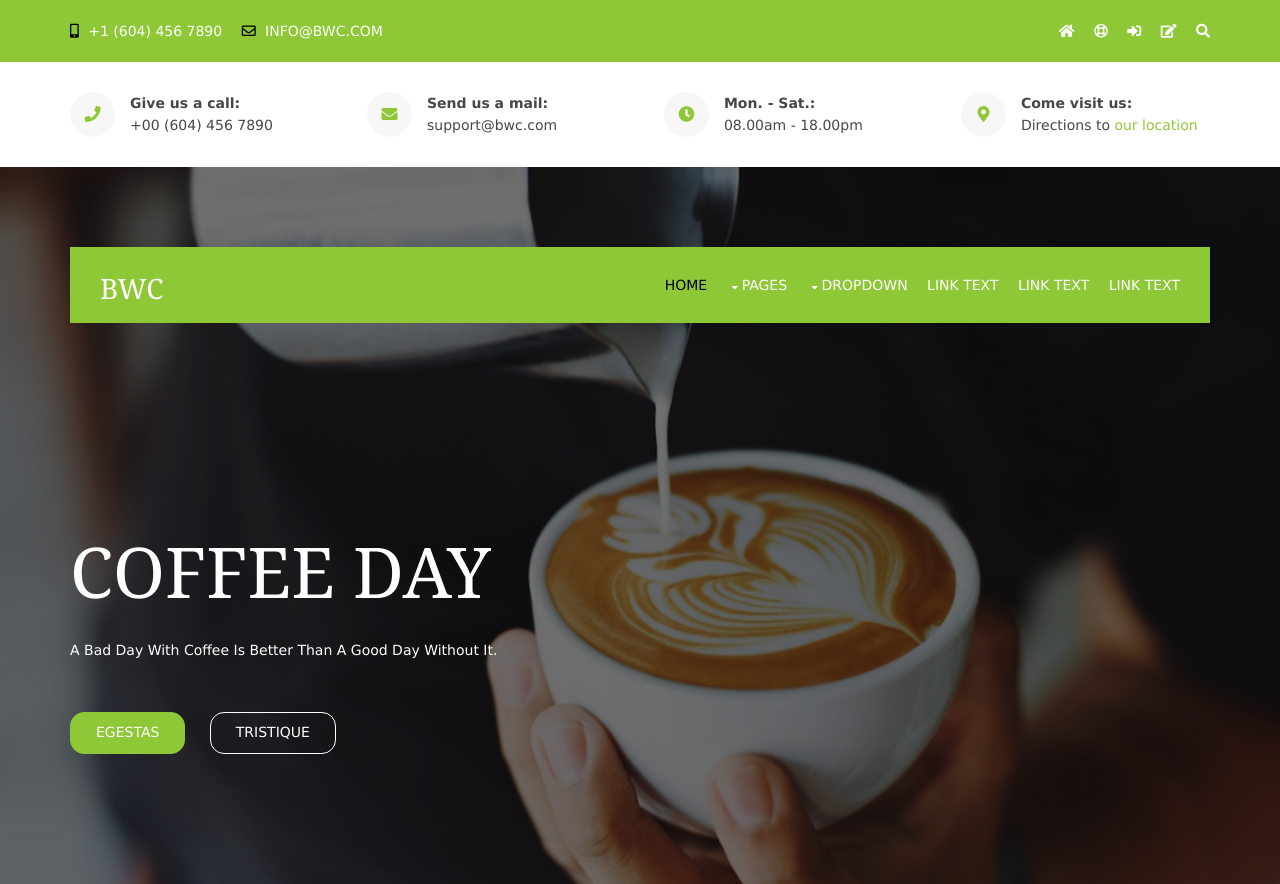
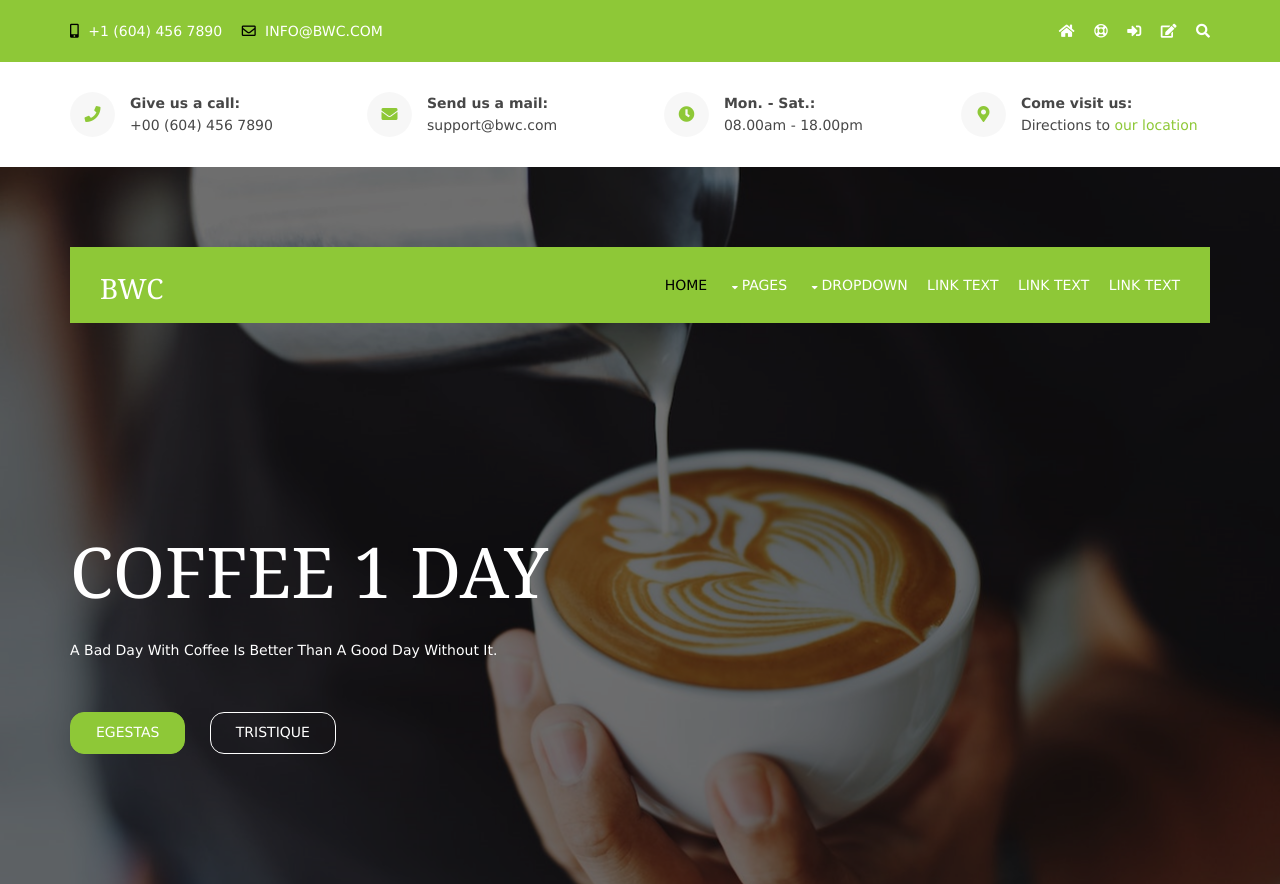
Before and after one commit to AnkitSimran/BWC_static, a plain HTML site: page BWC/index.html in a window 1280 px wide. Shown: the top 884 px of the page. Drawn offline with Linux system fonts and the light colour scheme.

Commit message:
Update index.html

```diff
--- a/BWC/index.html
+++ b/BWC/index.html
@@ -127,7 +127,7 @@ Licence URI: https://www.os-templates.com/template-terms
   <div id="pageintro" class="hoc clear">
     <!-- ################################################################################################ -->
     <article>
-      <h3 class="heading">COFFEE DAY</h3>
+      <h3 class="heading">COFFEE 1 DAY</h3>
       <p>
         A bad day with coffee is better than a good day without it.</p>
       <footer>
```
